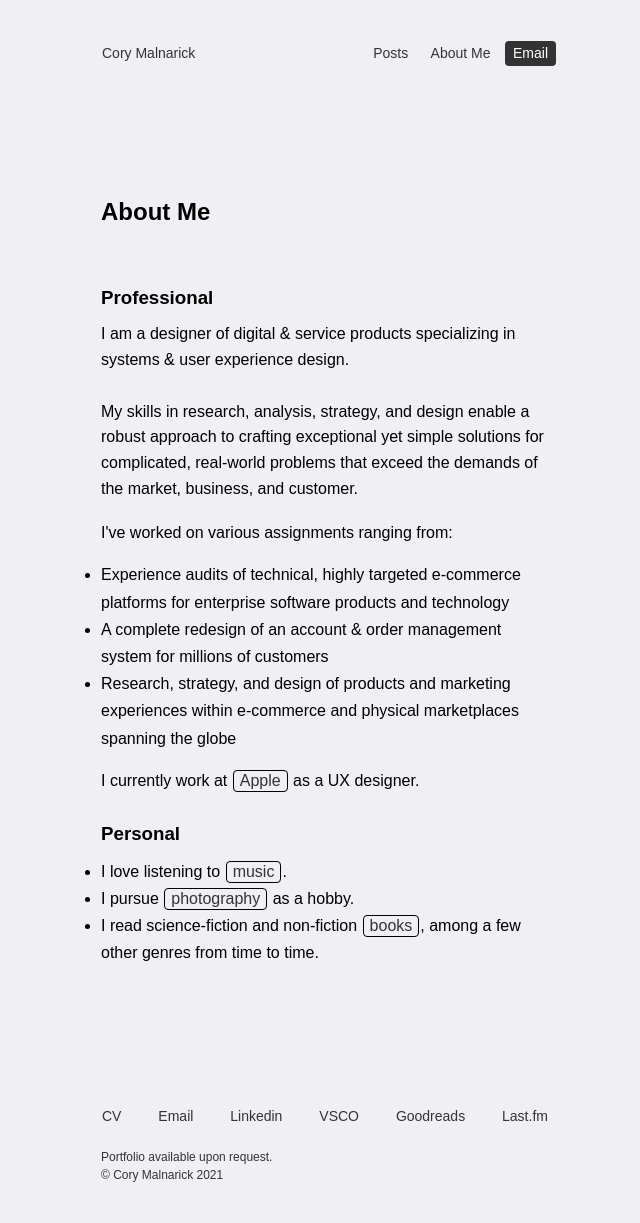
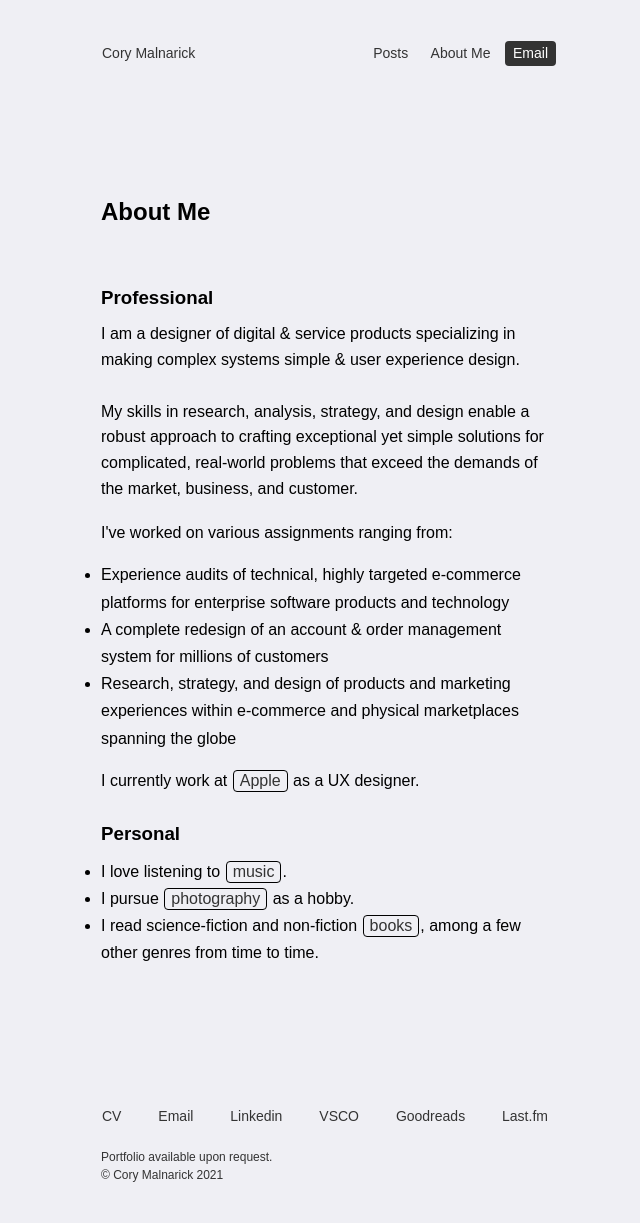
Before and after one commit to foundmonster/foundmonster.github.io, a Jekyll site: the page built from about.html, in a window 1280 px wide. Shown: the whole page, without its empty margins (315-955 px from the left). Built offline with Jekyll 4.4.1, drawn with Linux system fonts in a browser that asks for light colours; some web fonts are replaced; a script that is not in the unit is left out.

Commit message:
updating about page to accurately reflect home page subcopy

```diff
--- a/about.html
+++ b/about.html
@@ -8,7 +8,7 @@ title: About Me
 <br>
 <br>
 <h3 class="headline"><b>Professional</b></h3>
-<p class="home">I am a designer of digital & service products specializing in systems & user experience design.<br>
+<p class="home">I am a designer of digital & service products specializing in making complex systems simple & user experience design.<br>
 <br>
 My skills in research, analysis, strategy, and design enable a robust approach to crafting exceptional yet simple solutions for complicated, real-world problems that exceed the demands of the market, business, and customer.</p><br>
 <p>I've worked on various assignments ranging from:</p>
```
